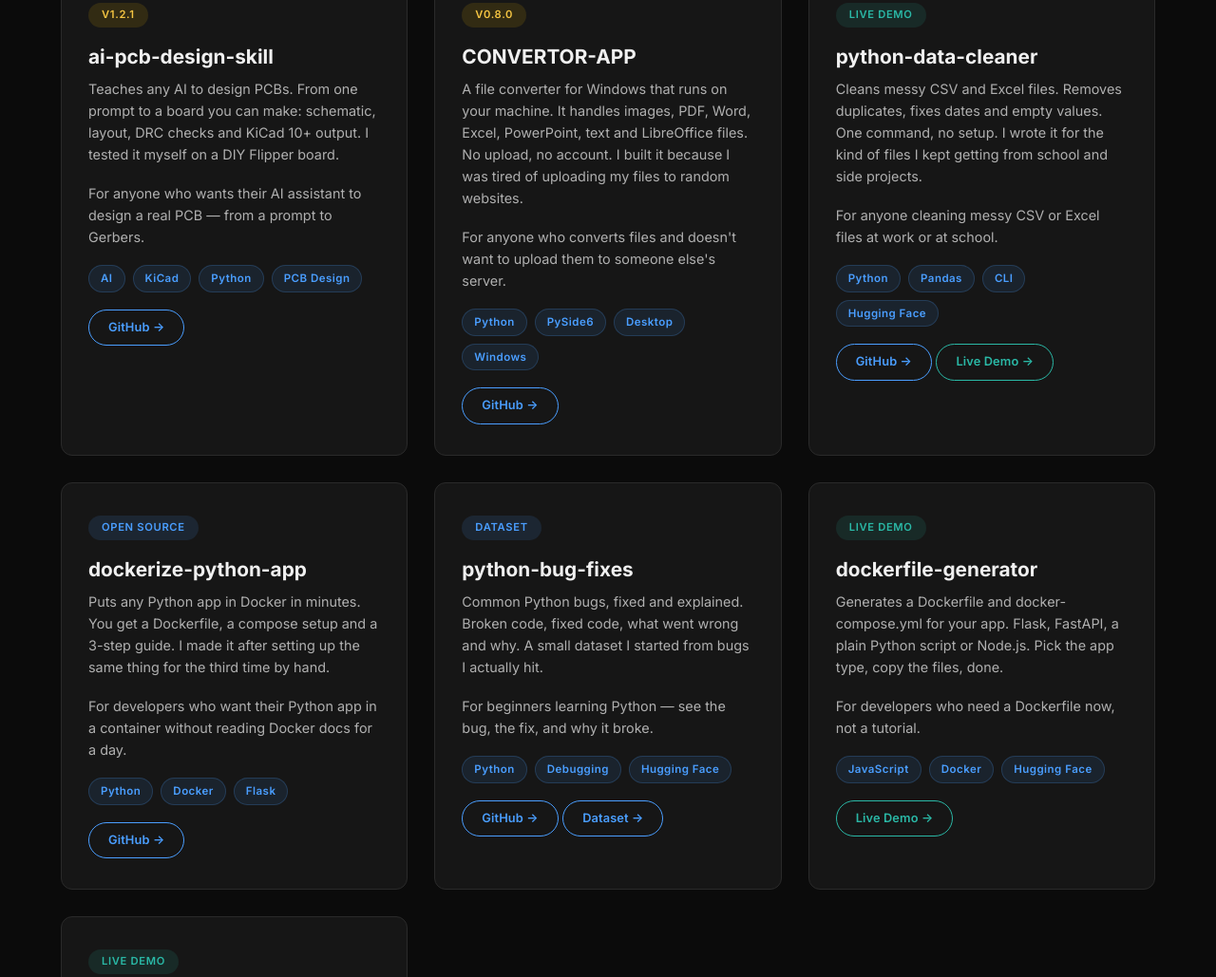
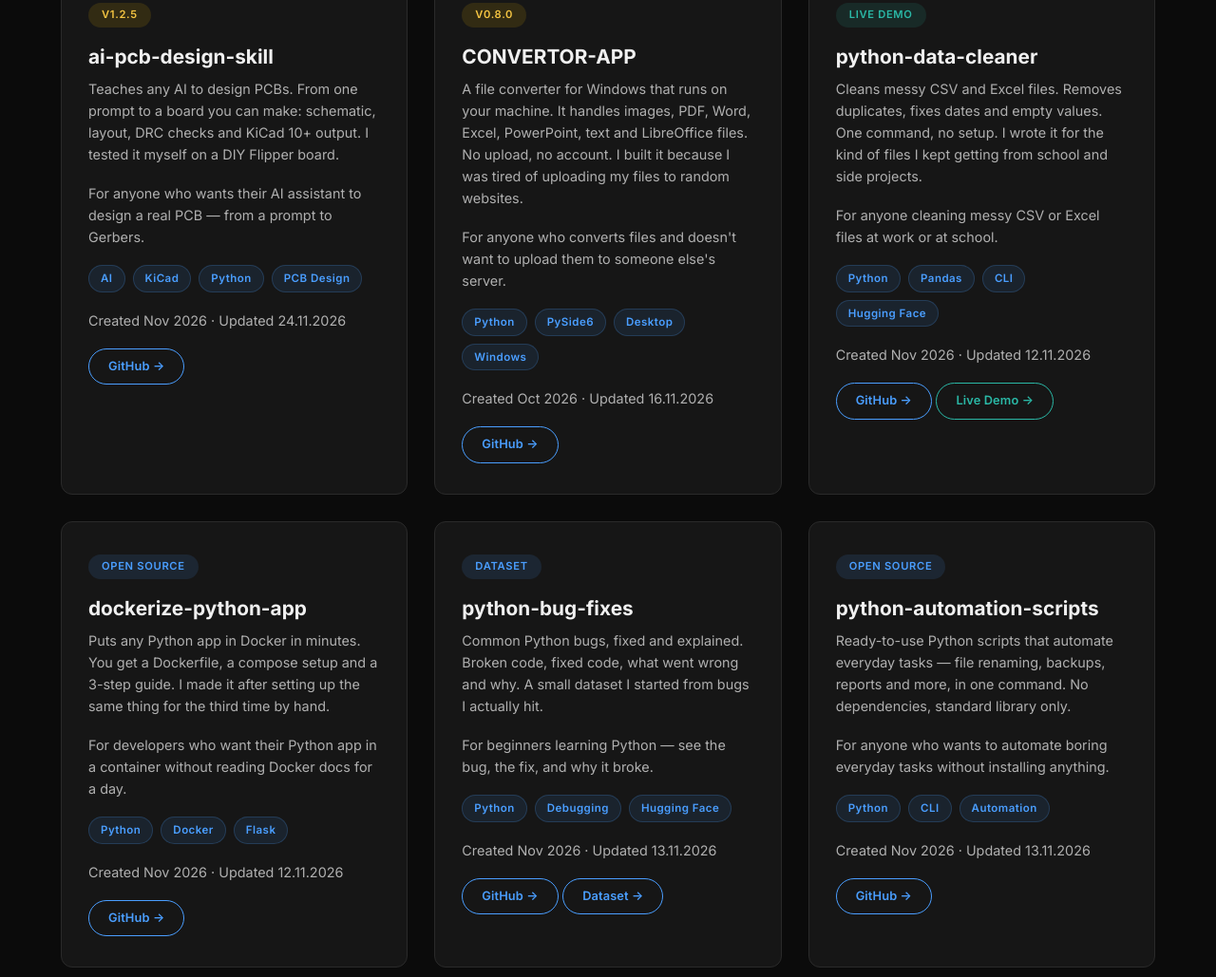
Before and after one commit to Battingchart300/Battingchart300.github.io, a plain HTML site: page projects.html in a window 1280 px wide. Shown: the part 384-1413 px from the top of the page at 95% size. Drawn offline with Linux system fonts and the light colour scheme; no server answers.

Commit message:
Wave 2a: python-automation-scripts card, project dates, how-this-site-is-built section, footer PTS web v3.0

```diff
--- a/projects.html
+++ b/projects.html
@@ -57,7 +57,7 @@
 
             <div class="projects-page-grid">
                 <div class="project-card reveal reveal-delay-1">
-                    <span class="badge dev">v1.2.1</span>
+                    <span class="badge dev">v1.2.5</span>
                     <h3>ai-pcb-design-skill</h3>
                     <p>
                         Teaches any AI to design PCBs. From one prompt to a board you can make: schematic, layout, DRC checks and KiCad 10+ output. I tested it myself on a DIY Flipper board.
@@ -69,6 +69,7 @@
                         <span class="tech-tag">Python</span>
                         <span class="tech-tag">PCB Design</span>
                     </div>
+                    <p class="project-date">Created Nov 2026 · Updated 24.11.2026</p>
                     <a href="https://github.com/Battingchart300/ai-pcb-design-skill" target="_blank" rel="noopener noreferrer" class="btn btn-outline-accent btn-sm">GitHub →</a>
                 </div>
                 <div class="project-card reveal reveal-delay-1">
@@ -84,6 +85,7 @@
                         <span class="tech-tag">Desktop</span>
                         <span class="tech-tag">Windows</span>
                     </div>
+                    <p class="project-date">Created Oct 2026 · Updated 16.11.2026</p>
                     <a href="https://github.com/Battingchart300/CONVERTOR-APP" target="_blank" rel="noopener noreferrer" class="btn btn-outline-accent btn-sm">GitHub →</a>
                 </div>
                 <div class="project-card reveal reveal-delay-2">
@@ -99,6 +101,7 @@
                         <span class="tech-tag">CLI</span>
                         <span class="tech-tag">Hugging Face</span>
                     </div>
+                    <p class="project-date">Created Nov 2026 · Updated 12.11.2026</p>
                     <a href="https://github.com/Battingchart300/python-data-cleaner" target="_blank" rel="noopener noreferrer" class="btn btn-outline-accent btn-sm">GitHub →</a>
                     <a href="https://huggingface.co/spaces/Battingchart300/python-data-cleaner" target="_blank" rel="noopener noreferrer" class="btn btn-demo btn-sm">Live Demo →</a>
                 </div>
@@ -114,6 +117,7 @@
                         <span class="tech-tag">Docker</span>
                         <span class="tech-tag">Flask</span>
                     </div>
+                    <p class="project-date">Created Nov 2026 · Updated 12.11.2026</p>
                     <a href="https://github.com/Battingchart300/dockerize-python-app" target="_blank" rel="noopener noreferrer" class="btn btn-outline-accent btn-sm">GitHub →</a>
                 </div>
                 <div class="project-card reveal reveal-delay-4">
@@ -128,8 +132,24 @@
                         <span class="tech-tag">Debugging</span>
                         <span class="tech-tag">Hugging Face</span>
                     </div>
+                    <p class="project-date">Created Nov 2026 · Updated 13.11.2026</p>
                     <a href="https://github.com/Battingchart300/python-bug-fixes" target="_blank" rel="noopener noreferrer" class="btn btn-outline-accent btn-sm">GitHub →</a>
                     <a href="https://huggingface.co/datasets/Battingchart300/python-bug-fixes" target="_blank" rel="noopener noreferrer" class="btn btn-outline-accent btn-sm">Dataset →</a>
+                </div>
+                <div class="project-card reveal reveal-delay-5">
+                    <span class="badge">Open Source</span>
+                    <h3>python-automation-scripts</h3>
+                    <p>
+                        Ready-to-use Python scripts that automate everyday tasks — file renaming, backups, reports and more, in one command. No dependencies, standard library only.
+                    </p>
+                    <p class="project-for">For anyone who wants to automate boring everyday tasks without installing anything.</p>
+                    <div class="tech-tags">
+                        <span class="tech-tag">Python</span>
+                        <span class="tech-tag">CLI</span>
+                        <span class="tech-tag">Automation</span>
+                    </div>
+                    <p class="project-date">Created Nov 2026 · Updated 13.11.2026</p>
+                    <a href="https://github.com/Battingchart300/python-automation-scripts" target="_blank" rel="noopener noreferrer" class="btn btn-outline-accent btn-sm">GitHub →</a>
                 </div>
                 <div class="project-card reveal reveal-delay-5">
                     <span class="badge demo">Live Demo</span>
@@ -143,6 +163,7 @@
                         <span class="tech-tag">Docker</span>
                         <span class="tech-tag">Hugging Face</span>
                     </div>
+                    <p class="project-date">Created Nov 2026 · Updated 18.11.2026</p>
                     <a href="https://huggingface.co/spaces/Battingchart300/dockerfile-generator" target="_blank" rel="noopener noreferrer" class="btn btn-demo btn-sm">Live Demo →</a>
                 </div>
                 <div class="project-card reveal reveal-delay-6">
@@ -157,6 +178,7 @@
                         <span class="tech-tag">HTML</span>
                         <span class="tech-tag">Hugging Face</span>
                     </div>
+                    <p class="project-date">Created Nov 2026 · Updated 19.11.2026</p>
                     <a href="https://huggingface.co/spaces/Battingchart300/html-extractor" target="_blank" rel="noopener noreferrer" class="btn btn-demo btn-sm">Live Demo →</a>
                 </div>
             </div>
@@ -198,7 +220,7 @@
                 </div>
             </div>
             <div class="footer-bottom">
-                <span>&copy; 2026 BattingChart300 — portfolio. Plain HTML, no tracking.</span>
+                <span>&copy; 2026 BattingChart300 — portfolio. PTS web v3.0 · November 2026. Plain HTML, no tracking.</span>
             </div>
         </div>
     </footer>
--- a/style.css
+++ b/style.css
@@ -1148,3 +1148,8 @@ section {
     color: var(--text-muted);
     margin-bottom: 12px;
 }
+.project-date {
+    font-size: 0.82rem;
+    color: var(--text-muted);
+    margin-bottom: 12px;
+}
```
Also changed, not shown: about.html (+7 -1 lines), index.html (+6 -2 lines), links.html (+1 -1 lines), what-i-do.html (+1 -1 lines).
